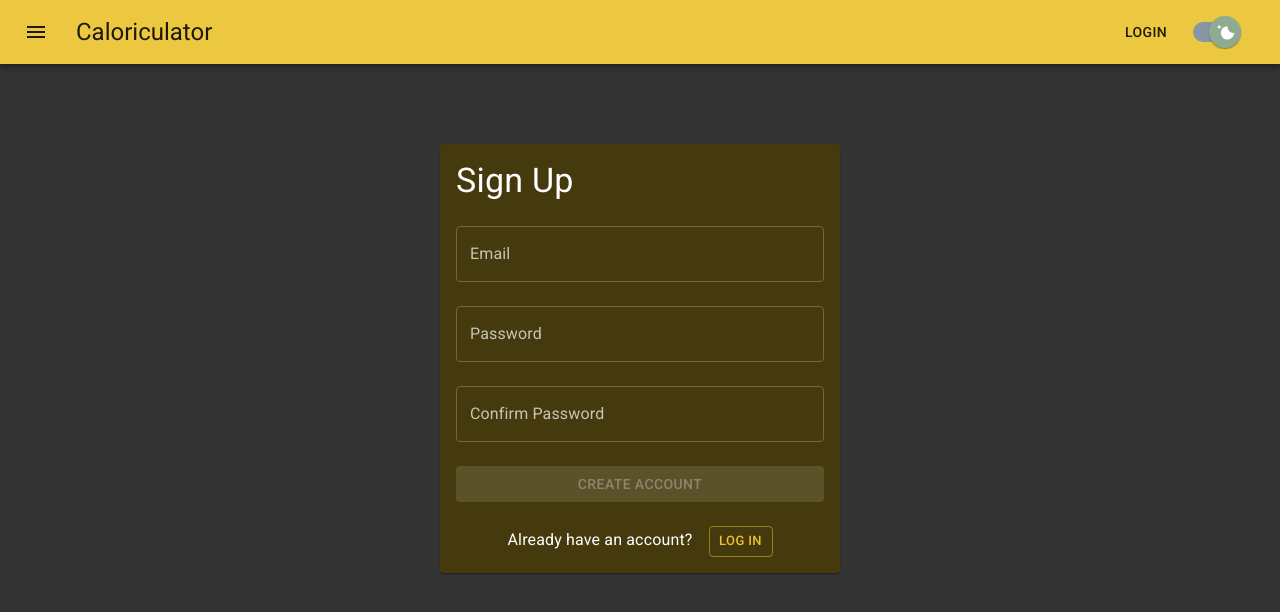
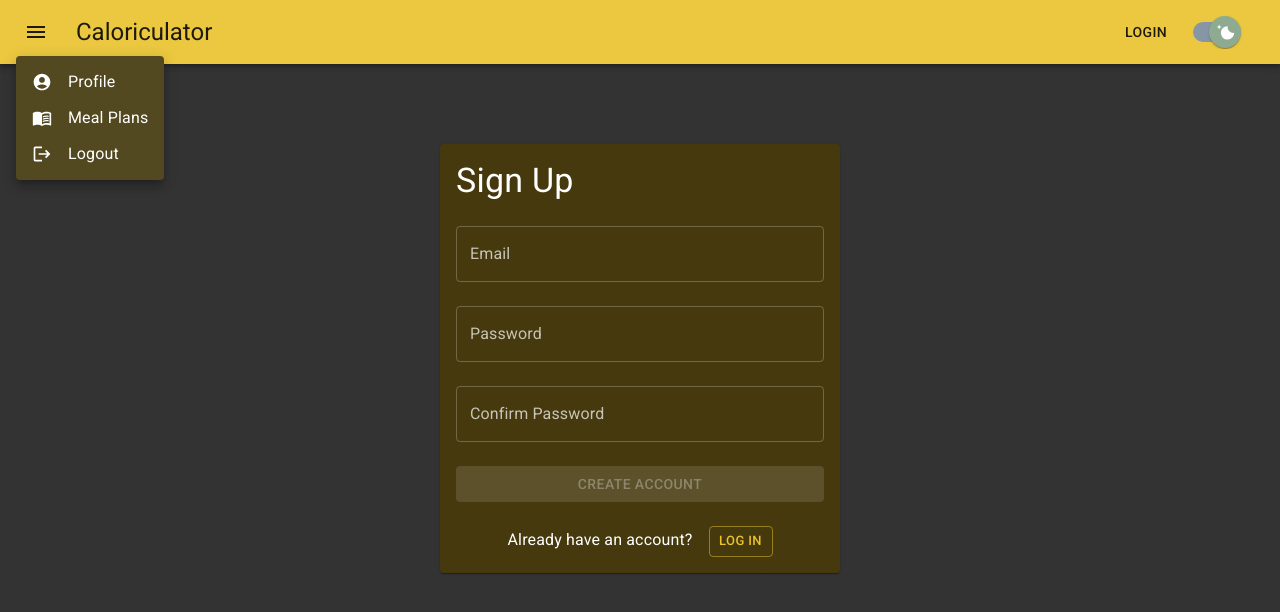
Before and after one commit to andrewdieppa/caloriculator, a React (Create React App) app: page /signup in a window 1280 px wide. Both pictures are taken after a click on the button "menu". Shown: the top 612 px of the page. Built offline with nearby package versions, Linux system fonts and the light colour scheme; no server answers.

Commit message:
add menu UI

```diff
--- a/src/components/NavAppBar/NavAppBar.js
+++ b/src/components/NavAppBar/NavAppBar.js
@@ -1,5 +1,7 @@
+import { useState } from 'react';
 import MuiLightDarkSwitch from '../MuiLightDarkSwitch/MuiLightDarkSwitch';
 import MenuIcon from '@mui/icons-material/Menu';
+import { Logout, AccountCircle, MenuBook } from '@mui/icons-material';
 import {
   AppBar,
   Box,
@@ -8,6 +10,9 @@ import {
   Button,
   IconButton,
   Avatar,
+  Menu,
+  MenuItem,
+  ListItemIcon,
 } from '@mui/material';
 import { useTheme } from '@mui/material/styles';
 import { useDispatch, useSelector } from 'react-redux';
@@ -19,6 +24,18 @@ const NavAppBar = () => {
   const theme = useTheme();
   const dispatch = useDispatch();
   const { user } = useSelector(state => state.auth);
+
+  // menu state
+  const [anchorEl, setAnchorEl] = useState(null);
+  const open = Boolean(anchorEl);
+
+  const handleOpenMenu = event => {
+    setAnchorEl(event.currentTarget);
+  };
+
+  const handleCloseMenu = () => {
+    setAnchorEl(null);
+  };
 
   const handleModeToggle = () => {
     dispatch(toggleMode());
@@ -56,9 +73,30 @@ const NavAppBar = () => {
             color="inherit"
             aria-label="menu"
             sx={{ mr: 2 }}
+            onClick={handleOpenMenu}
           >
             <MenuIcon />
           </IconButton>
+          <Menu anchorEl={anchorEl} open={open} onClose={handleCloseMenu}>
+            <MenuItem onClick={handleCloseMenu}>
+              <ListItemIcon>
+                <AccountCircle fontSize="small" />
+              </ListItemIcon>
+              Profile
+            </MenuItem>
+            <MenuItem onClick={handleCloseMenu}>
+              <ListItemIcon>
+                <MenuBook fontSize="small" />
+              </ListItemIcon>
+              Meal Plans
+            </MenuItem>
+            <MenuItem onClick={handleCloseMenu}>
+              <ListItemIcon>
+                <Logout fontSize="small" />
+              </ListItemIcon>
+              Logout
+            </MenuItem>
+          </Menu>
           <Typography variant="h5" component="div" sx={{ flexGrow: 1 }}>
             <Link
               to="/"
--- a/src/pages/SignUpPage.js
+++ b/src/pages/SignUpPage.js
@@ -1,5 +1,12 @@
 import { useState, useEffect, useMemo } from 'react';
-import { Paper, Stack, Button, Typography, TextField } from '@mui/material';
+import {
+  Paper,
+  Stack,
+  Button,
+  Typography,
+  TextField,
+  Alert,
+} from '@mui/material';
 import { Link, useNavigate } from 'react-router-dom';
 import { createUserWithEmailAndPassword } from 'firebase/auth';
 import { auth } from '../firebase-config';
@@ -39,6 +46,9 @@ const SignUpPage = () => {
 
   const emailRegex = useMemo(() => /^[^\s@]+@[^\s@]+\.[^\s@]+$/, []);
   const passwordRegex = useMemo(() => /^.{6,}$/, []);
+
+  // Alert state
+  const [alertMsg, setAlertMsg] = useState(null);
 
   // input validation
   useEffect(() => {
@@ -102,15 +112,16 @@ const SignUpPage = () => {
 
     try {
       await createUserWithEmailAndPassword(auth, email, password);
+
+      // clear input fields
       setEmail('');
       setPassword('');
       setConfirmPassword('');
+
+      // redirect to home page
       navigate('/');
     } catch (error) {
-      const errorCode = error.code;
-      const errorMessage = error.message;
-
-      console.log(`Error code: ${errorCode} message: ${errorMessage}`);
+      setAlertMsg('Error creating account. Please try again.');
     }
   };
 
@@ -119,6 +130,7 @@ const SignUpPage = () => {
       <form onSubmit={handleSignUp}>
         <Stack spacing={3}>
           <Typography variant="h4">Sign Up</Typography>
+          {alertMsg && <Alert severity="error">{alertMsg}</Alert>}
           <TextField
             label="Email"
             value={email}
```
